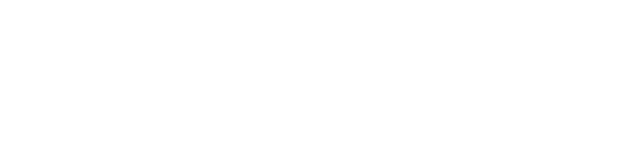
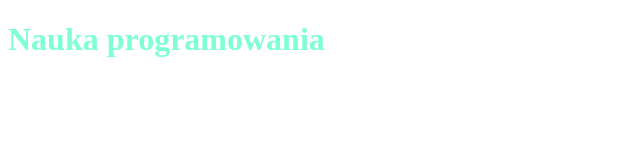
Before and after one commit to JackS86/PROGRAMOWANIE-NAUKA, a plain HTML site: page JAVASCRIPT/index.html in a window 1280 px wide. Shown: the whole page, without its empty margins (0-640 px from the left). Drawn offline with Linux system fonts and the light colour scheme.

Commit message:
script included

```diff
--- a/JAVASCRIPT/index.html
+++ b/JAVASCRIPT/index.html
@@ -11,6 +11,7 @@
 </head>
 
 <body>
+    <h1>Nauka programowania</h1>
 
     <script src="script.js"></script>
 </body>
--- a/JAVASCRIPT/script.js
+++ b/JAVASCRIPT/script.js
@@ -0,0 +1 @@
+console.log("podpięty skrypt");
--- a/JAVASCRIPT/style.css
+++ b/JAVASCRIPT/style.css
@@ -0,0 +1,3 @@
+h1 {
+    color:aquamarine;
+}
```
